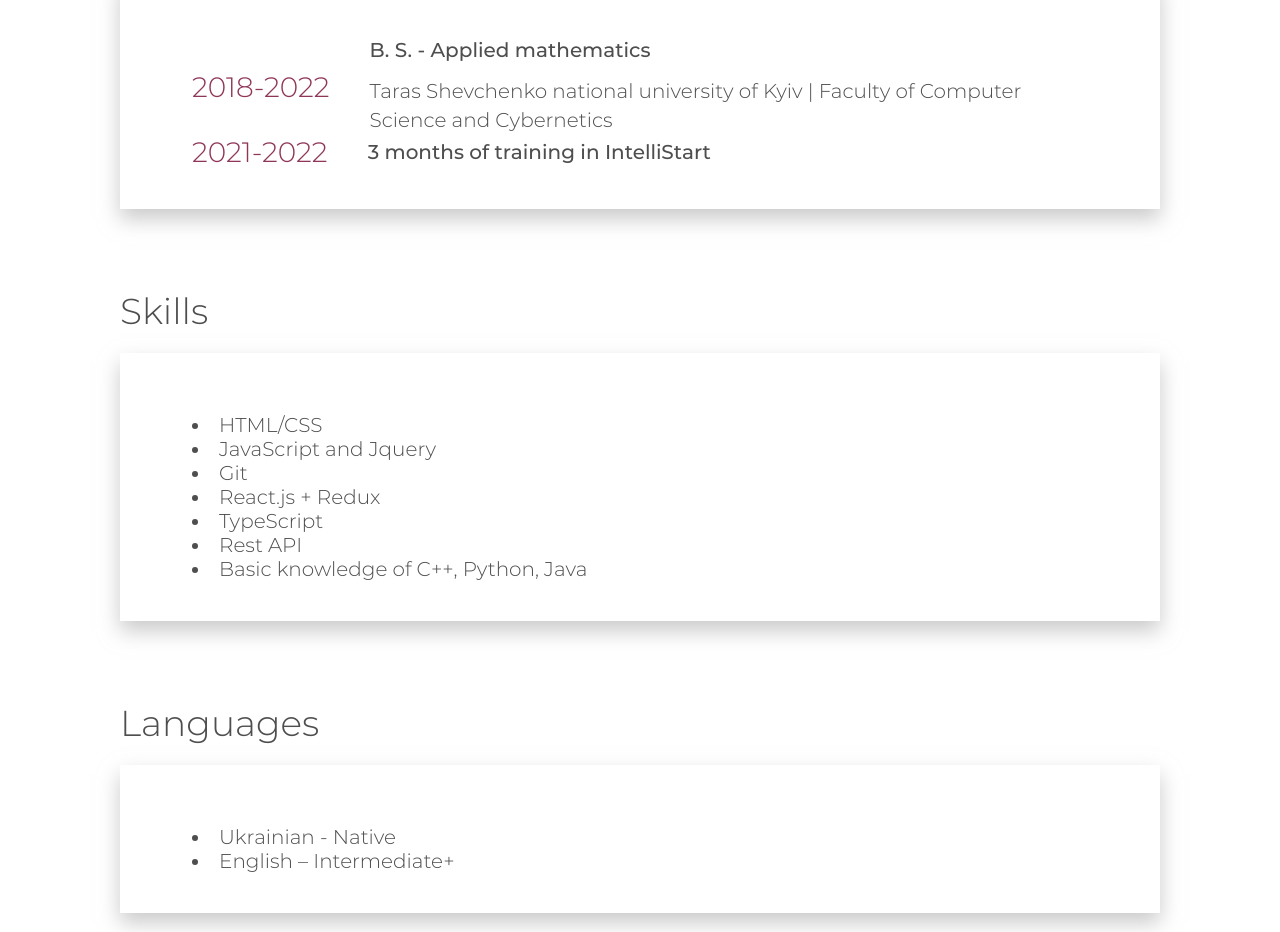
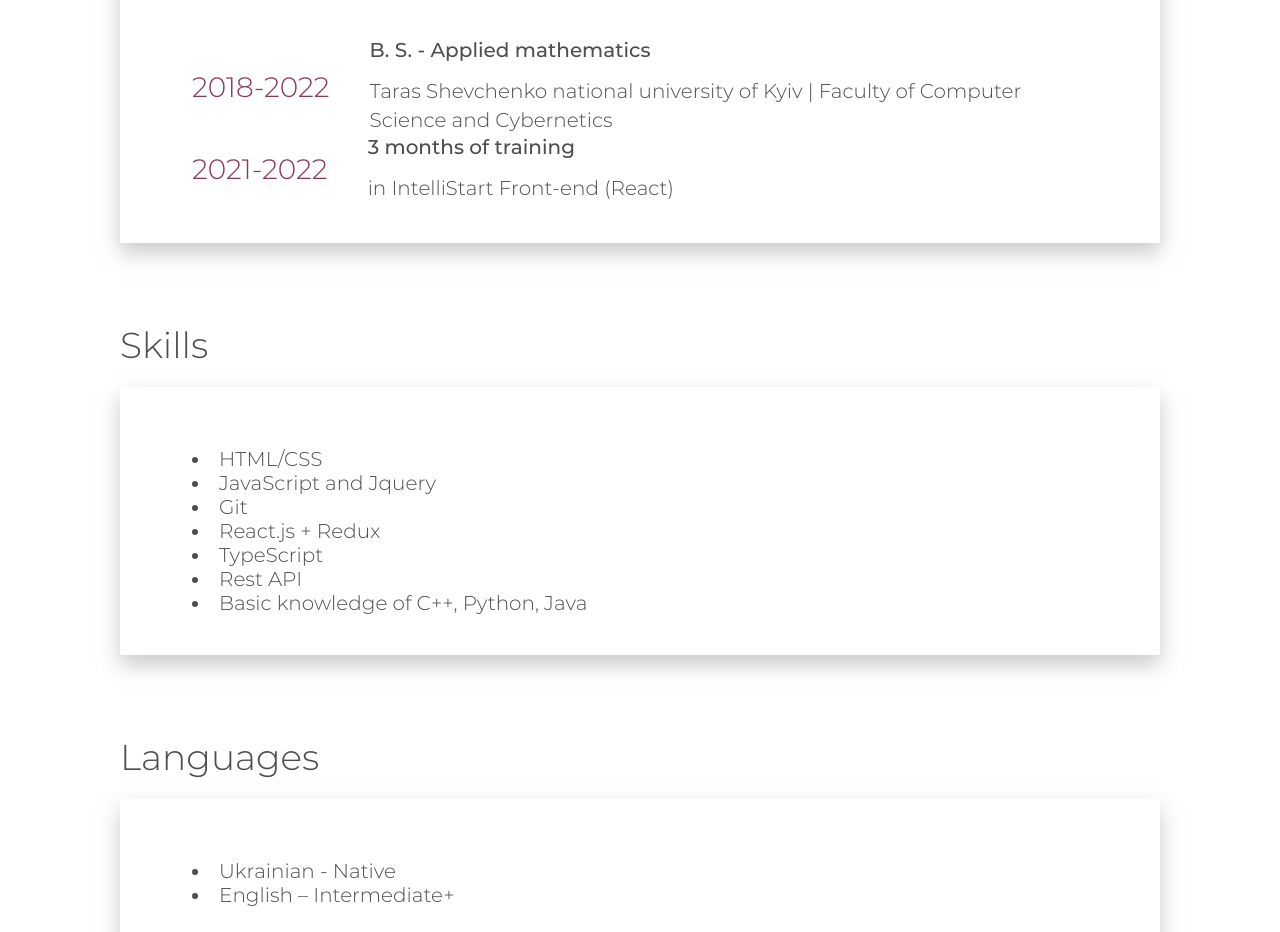
Before and after one commit to Nastia07/my_cv.github.io, a plain HTML site: page index.html in a window 1280 px wide. Shown: the part 960-1892 px from the top of the page. Drawn offline with Linux system fonts and the light colour scheme.

Commit message:
Update index.html

```diff
--- a/index.html
+++ b/index.html
@@ -107,7 +107,10 @@
                   2021-2022
                 </div>
                 <div class="resume__info">
-                  <span>3 months of training in IntelliStart</span>
+                  <span>3 months of training</span>
+                  <p>
+                    in IntelliStart Front-end (React)
+                  </p>
                 </div>
               </div>
             </div>
```
